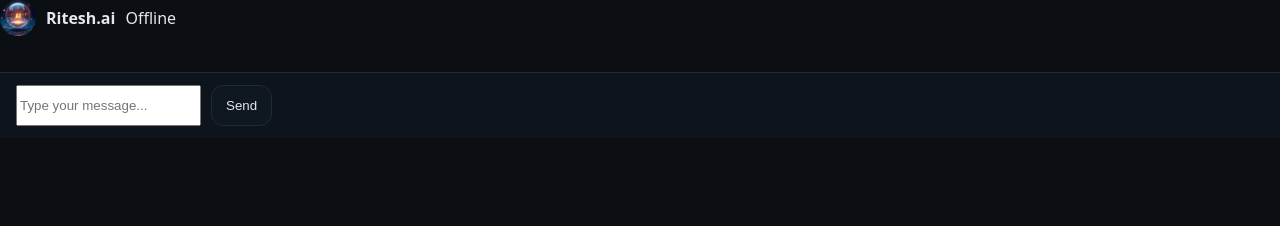
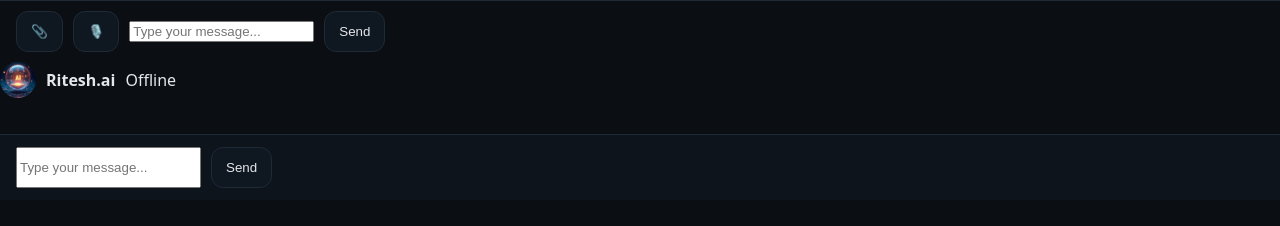
Before and after one commit to moraltalesstory5-max/ritesh-yadav, a website: page public/index.html in a window 1280 px wide. Drawn offline with Linux system fonts and the light colour scheme; no server answers.

Commit message:
Update index.html

```diff
--- a/public/index.html
+++ b/public/index.html
@@ -7,6 +7,18 @@
   <link rel="stylesheet" href="style.css" />
 </head>
 <body>
+  <div class="controls">
+  <input id="fileInput" type="file" accept="image/*,.pdf,.doc,.docx,.txt" hidden />
+  <button id="uploadBtn" type="button">📎</button>
+
+  <button id="micBtn" type="button">🎙️</button>
+
+  <input id="input" placeholder="Type your message..." />
+  <button id="send">Send</button>
+</div>
+
+<!-- Optional: preview -->
+<div id="preview" class="preview"></div>
   <div class="app">
     <header class="topbar">
       <div class="brand">
```
